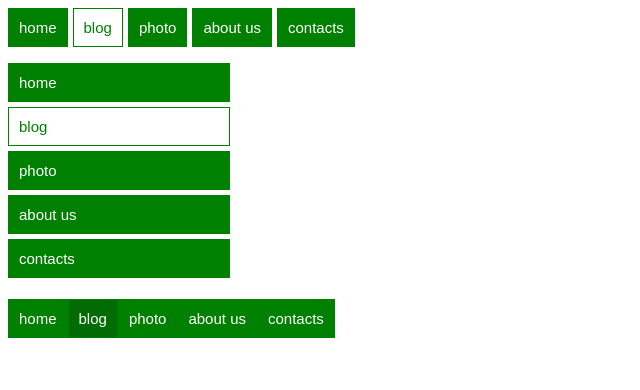
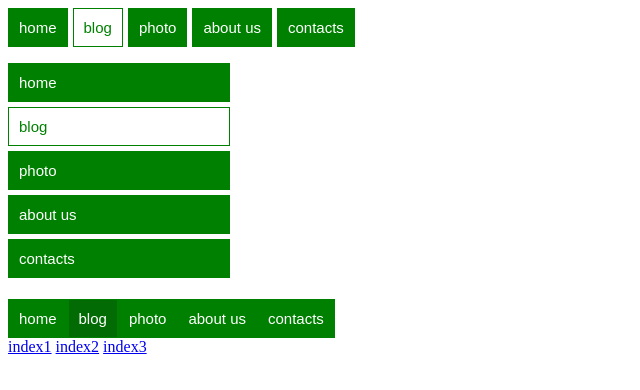
Before and after one commit to Sovastud/maket, a plain HTML site: page index.html in a window 1280 px wide. Shown: the whole page, without its empty margins (0-640 px from the left). Drawn offline with Linux system fonts and the light colour scheme.

Commit message:
add files

```diff
--- a/index.html
+++ b/index.html
@@ -32,5 +32,8 @@
         <a href="#">about us</a>
         <a href="#">contacts</a>
     </div>
+    <a href="index1.html">index1</a>
+    <a href="index2.html">index2</a>
+    <a href="index3.html">index3</a>
 </body>
 </html>
```
